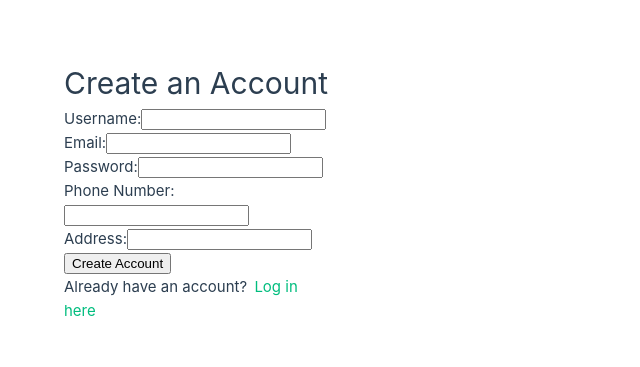
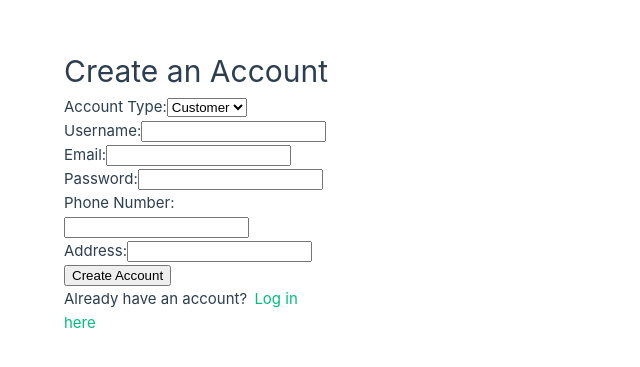
Before and after one commit to McGill-ECSE321-Fall2024/project-group-11, a Vue app in the folder VideoGamesSystem-Frontend/: page /signup in a window 1280 px wide. Shown: the part 209-576 px from the top of the page, without its empty margins (0-640 px from the left). Built offline with nearby package versions, Linux system fonts and the light colour scheme.

Commit message:
page for staff sign up

```diff
--- a/VideoGamesSystem-Frontend/src/components/Signup.vue
+++ b/VideoGamesSystem-Frontend/src/components/Signup.vue
@@ -3,6 +3,13 @@
   <div class="signup-container">
     <h1>Create an Account</h1>
     <form @submit.prevent="signup">
+      <div>
+        <label for="userType">Account Type:</label>
+        <select v-model="userType" required>
+          <option value="customer">Customer</option>
+          <option value="staff">Staff</option>
+        </select>
+      </div>
       <div>
         <label for="userName">Username:</label>
         <input type="text" v-model="userName" required />
@@ -15,13 +22,25 @@
         <label for="password">Password:</label>
         <input type="password" v-model="password" required />
       </div>
+        <!-- Conditionally display fields based on user type -->
+        <div v-if="userType === 'customer'">
         <div>
           <label for="phoneNumber">Phone Number:</label>
-        <input type="number" v-model.number="phoneNumber" required />
+          <input type="number" v-model.number="phoneNumber" />
         </div>
         <div>
           <label for="address">Address:</label>
-        <input type="text" v-model="address" required />
+          <input type="text" v-model="address" />
+        </div>
+      </div>
+      <div v-else-if="userType === 'staff'">
+        <div>
+          <label for="admin">Role:</label>
+          <select v-model="admin" required>
+            <option value="true">Owner</option>
+            <option value="false">Employee</option>
+          </select>
+        </div>
       </div>
       <button type="submit">Create Account</button>
     </form>
@@ -52,20 +71,31 @@ export default {
       password: "",
       phoneNumber: null,
       address: "",
+      userType: "customer", // Default user type is customer
+      amdin: null, // Changed to null to allow for undefined values
       errorMessage: "",
     };
   },
   methods: {
     async signup() {
-      const newUser = {
+      const newUser = this.userType === "customer"
+        ? {
           userName: this.userName,
           email: this.email,
           password: this.password,
           phoneNumber: this.phoneNumber,
           address: this.address,
-      };
+        }
+        : {
+          userName: this.userName,
+          email: this.email,
+          password: this.password,
+          admin: this.admin === "false", // Map isOwner to boolean
+        };  // Remove the extra } that was here
       try {
-        const response = await axiosClient.post("/customers", newUser);
+        const endpoint = this.userType === "staff" ? "/staff" : "/customers";
+        console.log("Payload:", newUser);
+        const response = await axiosClient.post(endpoint, newUser);
         // Optionally log the user in immediately, idk if I liked this feature we can talk more later
         localStorage.setItem("user", JSON.stringify(response.data));
         localStorage.setItem("userType", "customer");
```
Lines whose indentation alone changed are shown as unchanged.
